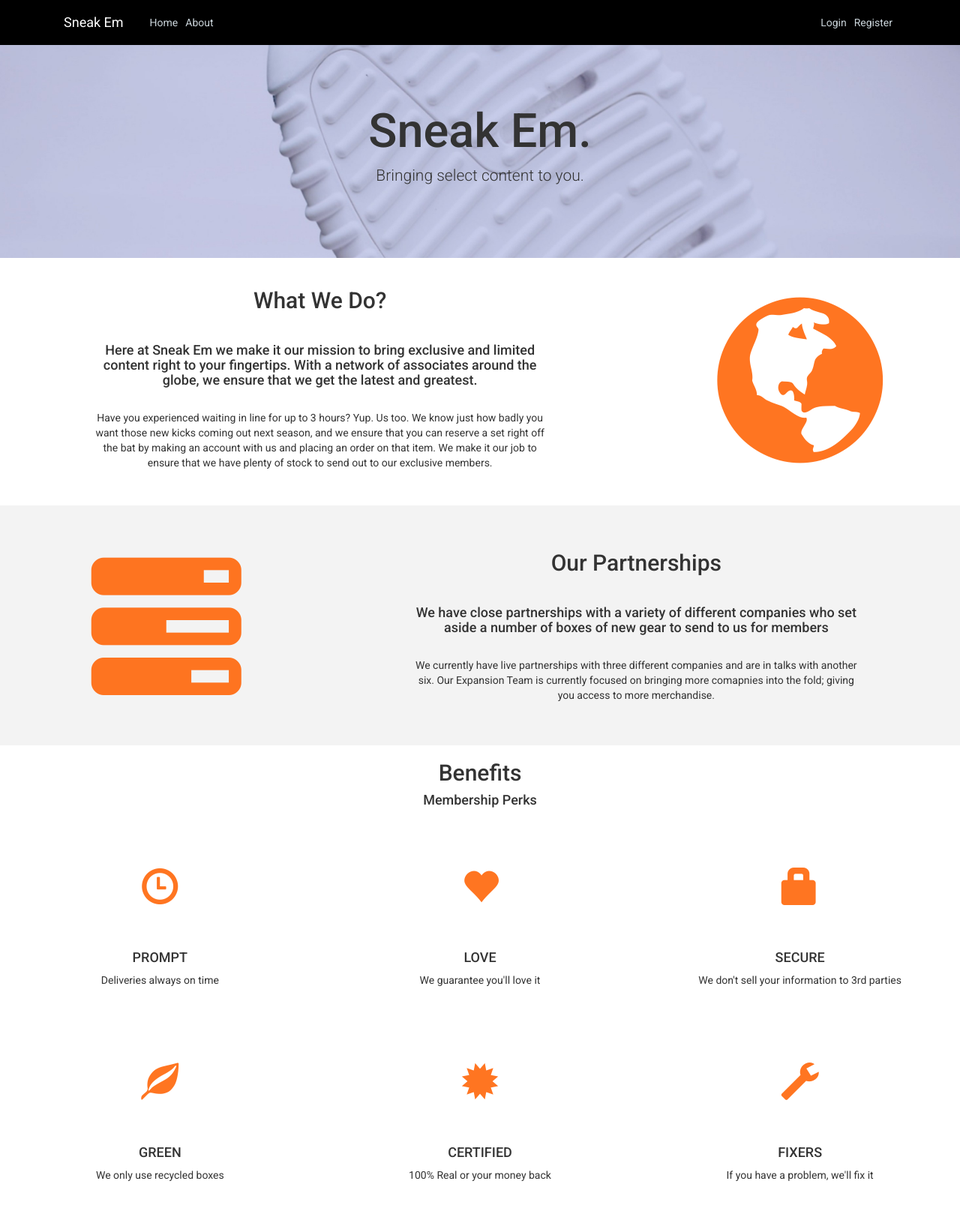
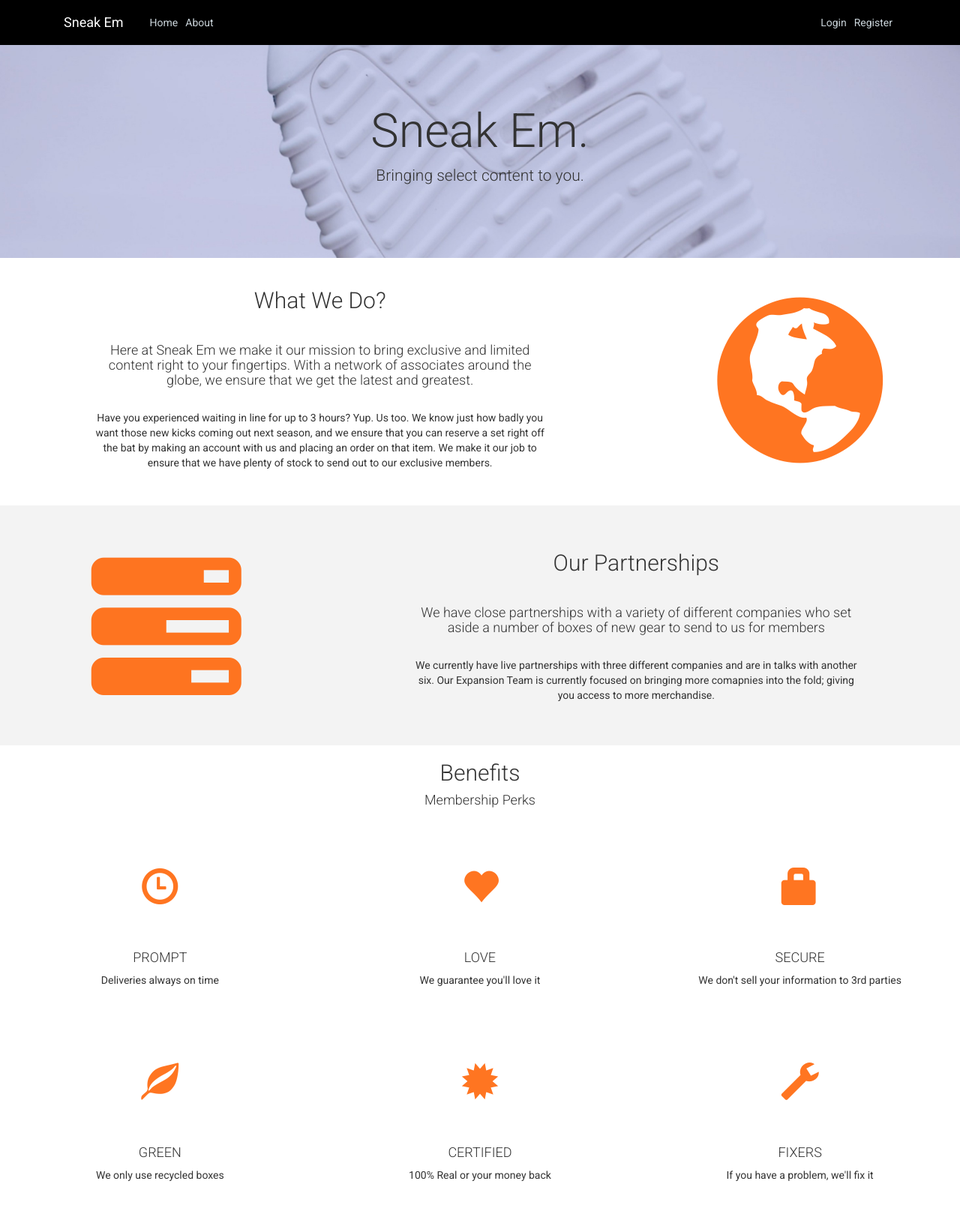
Before and after one commit to pambalos/shopping-cart, a Flask app: page /about in a window 1280 px wide. Shown: the whole page at 75% size. Run offline with Flask 2, Linux system fonts and the light colour scheme; some libraries are stand-ins or nearby versions.

Commit message:
Overriding some bootstrap

```diff
--- a/cartapp/static/style.css
+++ b/cartapp/static/style.css
@@ -14,6 +14,10 @@ body {
   text-align: center;
   background-image: url("shoes-blue.jpg");
   background-size: cover;
+}
+
+#aboutPage h1, h2, h3, h4{
+  font-weight: 300;
 }
 
 //
--- a/cartapp/templates/about.html
+++ b/cartapp/templates/about.html
@@ -1,10 +1,12 @@
 {% extends 'layout.html' %}
 {% block content %}
-
 <style>
 .mySlides {display:none}
 .w3-left, .w3-right, .w3-badge {cursor:pointer}
 .w3-badge {height:13px;width:13px;padding:0}
+.h1, .h2, .h3 {
+  font-weight: 300;
+}
 </style>
 <body id = "aboutPage" data-spy="scroll" data-target = ".navbar" data-offset="60" style = "padding:0px;">
   <div class = "jumbotron text-center" style = "background-size: cover; padding: 80px 25px; margin-bottom:0; margin-top:40px; border-radius:0;">
@@ -18,7 +20,7 @@
       <div class = "col-sm-8">
         <br><h2>What We Do?</h2><br>
         <div class = "desc" style="max-width: 600px; margin-left:auto; margin-right: auto;">
-          <h4>Here at Sneak Em we make it our mission to bring exclusive and limited content right to your fingertips. With a network of associates around the globe, we ensure that we get the latest and greatest.</h4><br>
+          <h4 >Here at Sneak Em we make it our mission to bring exclusive and limited content right to your fingertips. With a network of associates around the globe, we ensure that we get the latest and greatest.</h4><br>
           <p>Have you experienced waiting in line for up to 3 hours? Yup. Us too. We know just how badly you want those new kicks coming out next season, and we ensure that you can reserve a set right off the bat by making an account with us and placing an order on that item. We make it our job to ensure that we have plenty of stock to send out to our exclusive members.</p><br>
         </div>
       </div>
```
